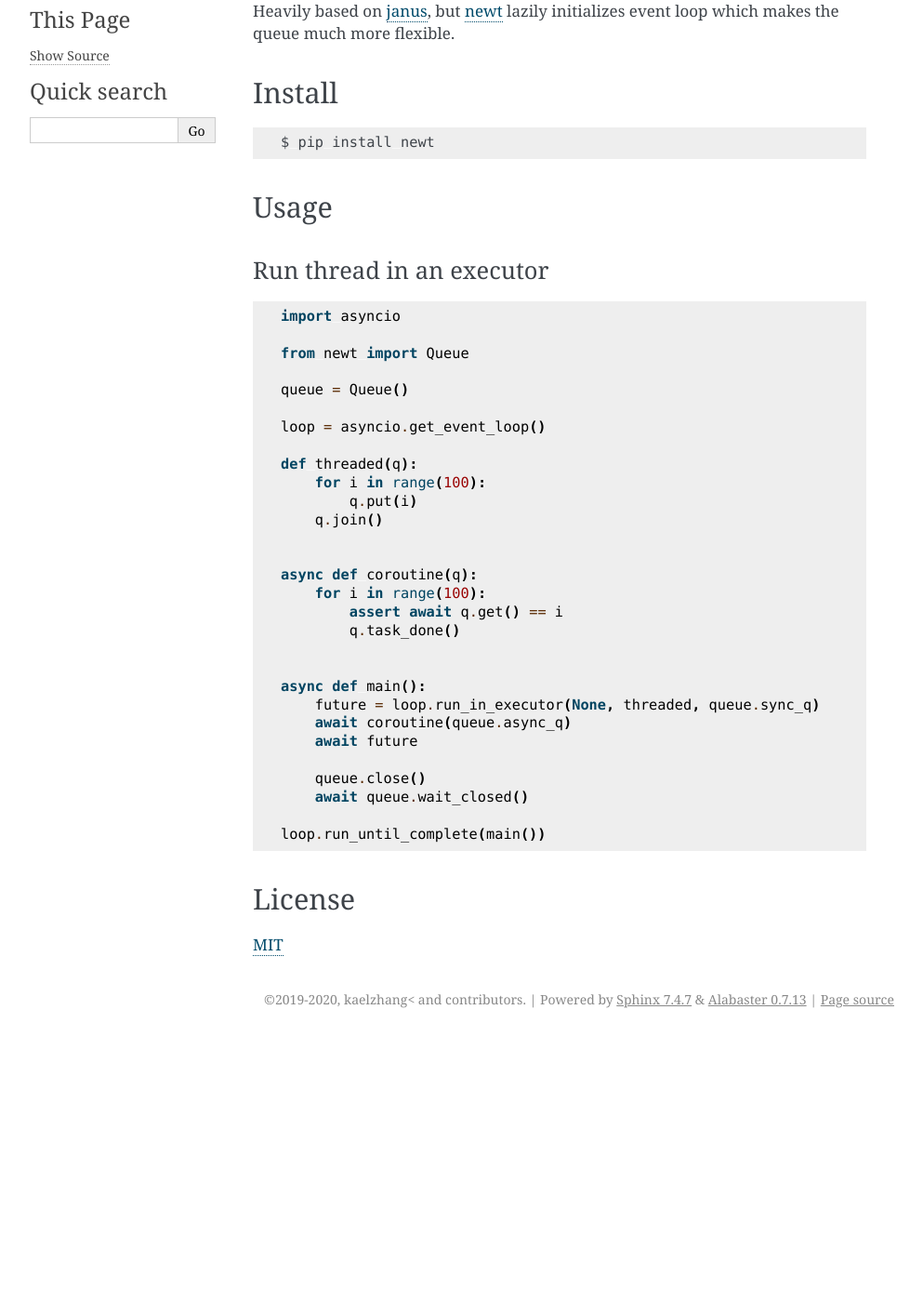
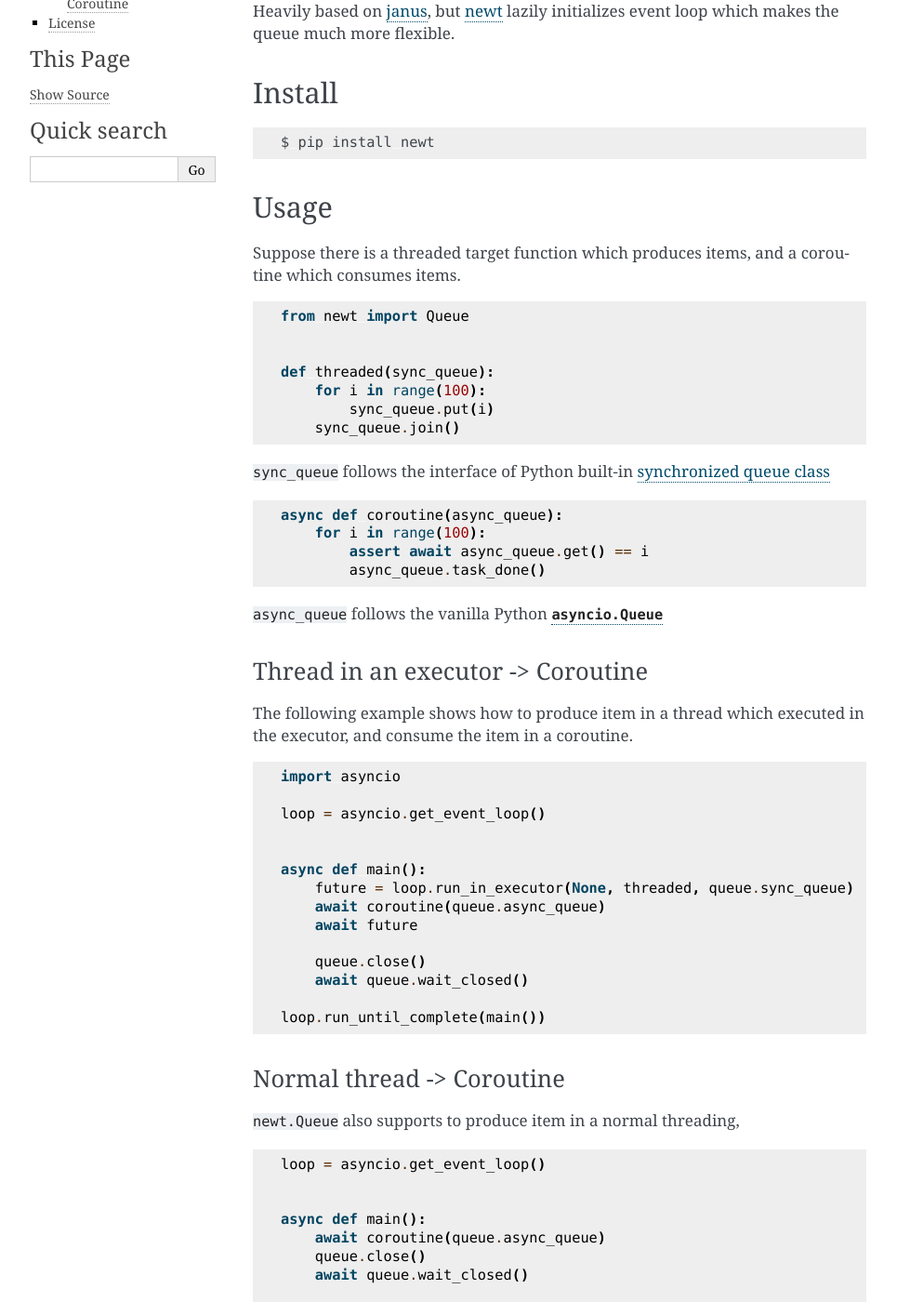
Before and after one commit to kaelzhang/python-newt, a Sphinx documentation site: the page built from docs/README.md, in a window 1280 px wide and 1400 px high, scrolled down 227 px. Shown: the whole window at 93% size, without its empty margins (148-1141 px from the left). Built offline with Sphinx 7.4.7, drawn with Linux system fonts in a browser that asks for light colours; before the commit the page ends 1341 px from its top, so only the background shows below that; some of the changed text lies outside the part shown.

````diff
--- a/docs/README.md
+++ b/docs/README.md
@@ -17,32 +17,42 @@ $ pip install newt
 
 ## Usage
 
-### Run thread in an executor
+Suppose there is a threaded target function which produces items, and a coroutine which consumes items.
+
+```py
+from newt import Queue
+
+
+def threaded(sync_queue):
+    for i in range(100):
+        sync_queue.put(i)
+    sync_queue.join()
+```
+
+`sync_queue` follows the interface of Python built-in [synchronized queue class](https://docs.python.org/3/library/queue.html)
+
+```py
+async def coroutine(async_queue):
+    for i in range(100):
+        assert await async_queue.get() == i
+        async_queue.task_done()
+```
+
+`async_queue` follows the vanilla Python [`asyncio.Queue`](https://docs.python.org/3/library/asyncio-queue.html)
+
+### Thread in an executor -> Coroutine
+
+The following example shows how to produce item in a thread which executed in the executor, and consume the item in a coroutine.
 
 ```py
 import asyncio
 
-from newt import Queue
-
-queue = Queue()
-
 loop = asyncio.get_event_loop()
-
-def threaded(q):
-    for i in range(100):
-        q.put(i)
-    q.join()
-
-
-async def coroutine(q):
-    for i in range(100):
-        assert await q.get() == i
-        q.task_done()
 
 
 async def main():
-    future = loop.run_in_executor(None, threaded, queue.sync_q)
-    await coroutine(queue.async_q)
+    future = loop.run_in_executor(None, threaded, queue.sync_queue)
+    await coroutine(queue.async_queue)
     await future
 
     queue.close()
@@ -51,6 +61,25 @@ async def main():
 loop.run_until_complete(main())
 ```
 
+### Normal thread -> Coroutine
+
+`newt.Queue` also supports to produce item in a normal threading,
+
+```py
+loop = asyncio.get_event_loop()
+
+
+async def main():
+    await coroutine(queue.async_queue)
+    queue.close()
+    await queue.wait_closed()
+
+t = threading.Thread(target=threaded, args=(queue.sync_queue,))
+t.start()
+
+loop.run_until_complete(main())
+```
+
 ## License
 
 [MIT](LICENSE)
--- a/newt/__init__.py
+++ b/newt/__init__.py
@@ -22,7 +22,7 @@ __all__ = (
 
 
 # The first beta version
-__version__ = '0.0.1'
+__version__ = '0.0.2'
 
 
 class _AbstractQueue(AbstractQueue[T]):
````
Also changed, not shown: 1 other file.
